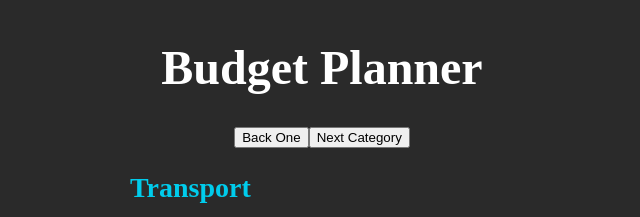
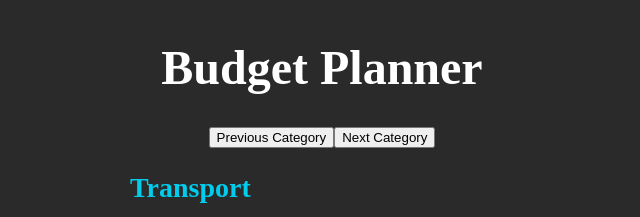
Before and after one commit to DBurgess93/budget-planner, a React (Create React App) app: page / in a window 1280 px wide. Shown: the top 217 px of the page, without its empty margins (318-958 px from the left). Built offline with nearby package versions, Linux system fonts and the light colour scheme.

Commit message:
Bug fix: back button goes around the category array rather than minus indexes

```diff
--- a/src/App.js
+++ b/src/App.js
@@ -71,7 +71,7 @@ const ToggleCategoryButtons = ({ handleNextCategory, handleBackCategory }) => {
       <button
         onClick={handleBackCategory}
       >
-        Back One
+        Previous Category
       </button>
       <button
         onClick={handleNextCategory}
@@ -409,7 +409,7 @@ const App = () => {
 
   const handleBackCategory = () => {
     const currentCatIndex = showCategory
-    const backCatIndex = (currentCatIndex - 1) % categories.length
+    const backCatIndex = currentCatIndex - 1 >= 0 ? currentCatIndex - 1 : categories.length - 1
     setShowCategory(backCatIndex)
     console.log(backCatIndex)
   }
```
